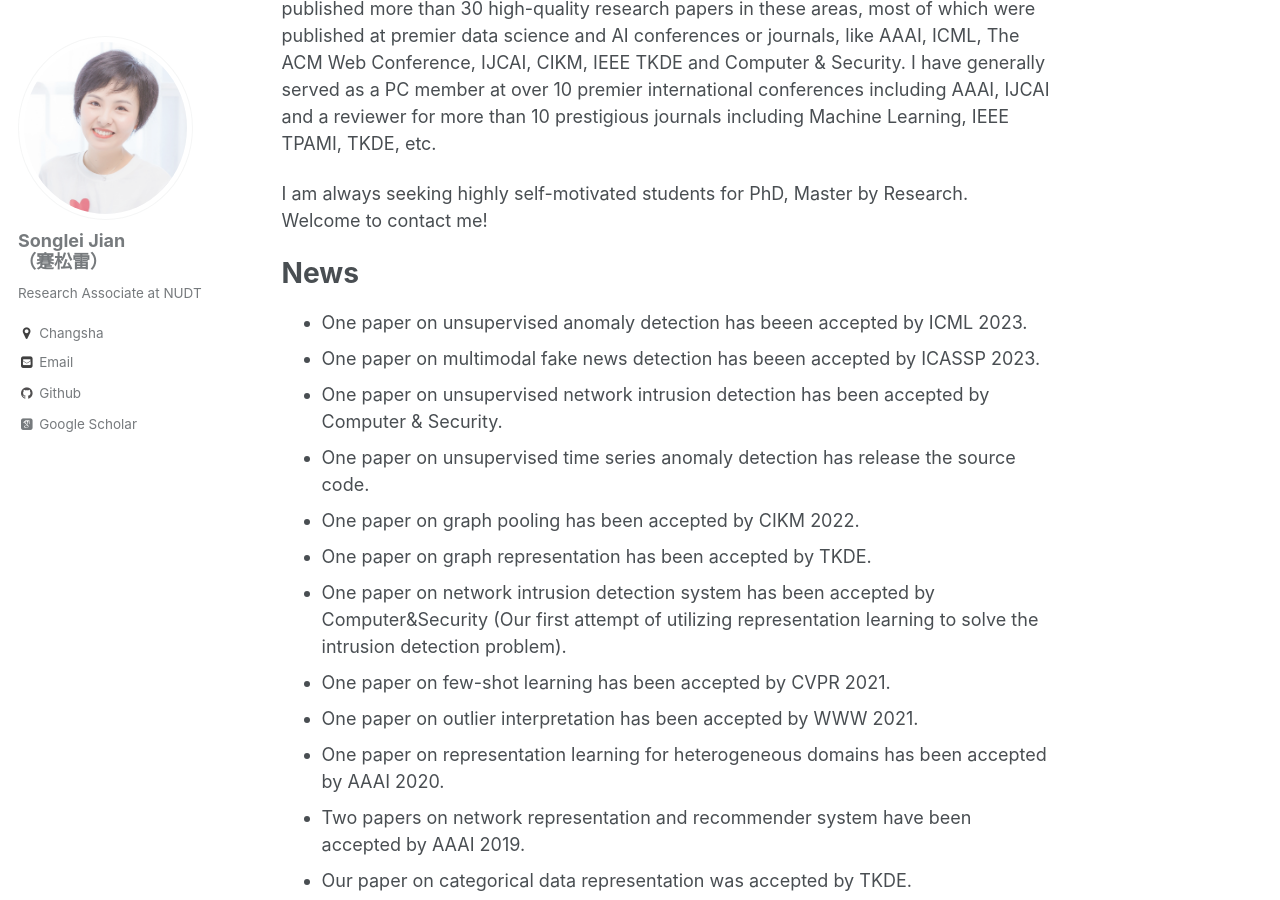
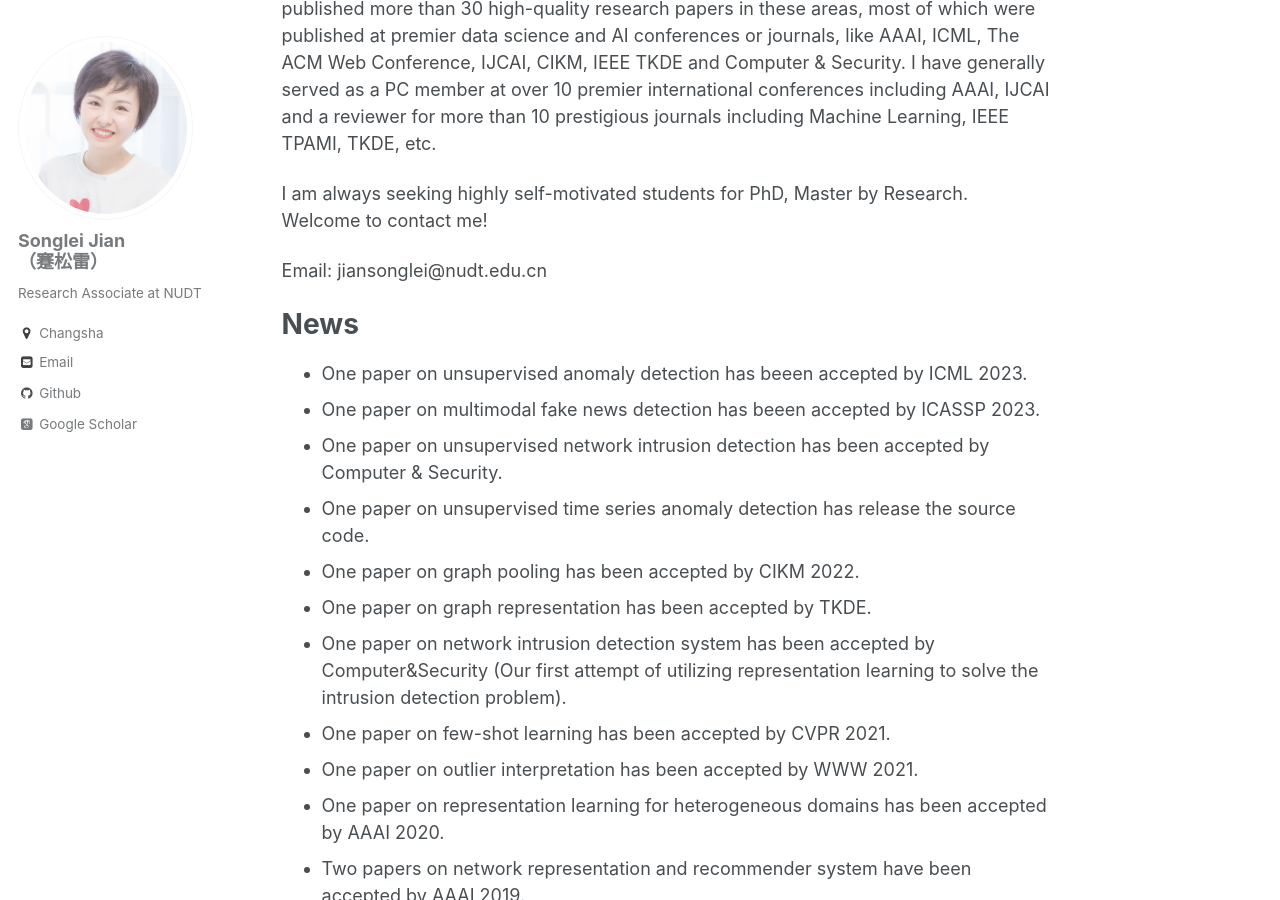
Before and after one commit to jiansonglei/jiansonglei.github.io, a Jekyll site: the page built from _pages/about.md, in a window 1280 px wide and 900 px high, scrolled down 351 px. Built offline with Jekyll 4.4.1, drawn with Linux system fonts in a browser that asks for light colours; some web fonts are replaced; a script that is not in the unit is left out.

Commit message:
Update about.md

```diff
--- a/_pages/about.md
+++ b/_pages/about.md
@@ -12,6 +12,8 @@ I am a research associate with the College of Computer, National University of D
 My research interests include machine learning, representation learning, outlier detection, network/graph representation,  mulitmodal learning and AI in system software. I have published more than 30 high-quality research papers in these areas, most of which were published at premier data science and AI conferences or journals, like AAAI, ICML, The ACM Web Conference, IJCAI, CIKM, IEEE TKDE and Computer & Security. I have generally served as a PC member at over 10 premier international conferences including AAAI, IJCAI and a reviewer for more than 10 prestigious journals including Machine Learning, IEEE TPAMI, TKDE, etc.
 
 I am always seeking highly self-motivated students for PhD, Master by Research. Welcome to contact me!
+
+Email: jiansonglei@nudt.edu.cn
 
 
 News
```
